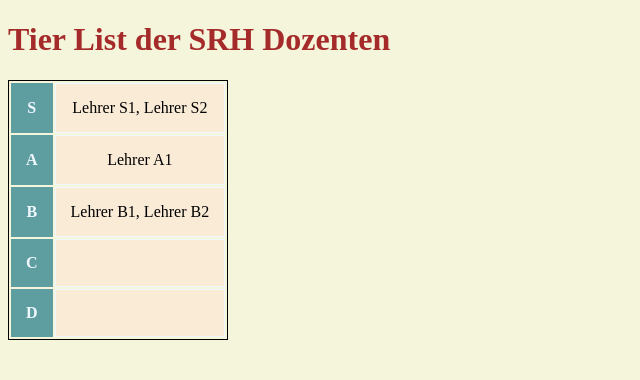
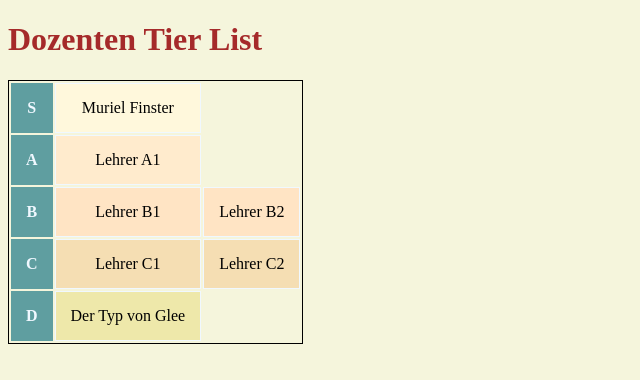
Before and after one commit to JanineEML/jeml-fia, a plain HTML site: page web/tierlist/index.html in a window 1280 px wide. Shown: the whole page, without its empty margins (0-640 px from the left). Drawn offline with Linux system fonts and the light colour scheme.

Commit message:
updated tier list name

```diff
--- a/web/tierlist/index.html
+++ b/web/tierlist/index.html
@@ -10,7 +10,7 @@
 <!-- Pretty Printer: Shift + Alt + F -->
 <body>
     <h1>
-        Tier List der SRH Dozenten
+        Dozenten Tier List
     </h1>
 
     <table>
@@ -18,24 +18,26 @@
         <tr>
             <!-- <th> steht für TableHeader, also Kopf der Tabelle -->
             <!-- <td> steht für TableData, also Spalte der Tabelle -->
-            <th>S</th>
-            <td>Lehrer S1, Lehrer S2</td>
+            <th class="S">S</th>
+            <td class="S">Muriel Finster</td>
         </tr>
         <tr>
-            <th>A</th>
-            <td>Lehrer A1</td>
+            <th class="A">A</th>
+            <td class="A">Lehrer A1</td>
         </tr>
         <tr>
-            <th>B</th>
-            <td>Lehrer B1, Lehrer B2</td>
+            <th class="B">B</th>
+            <td class="B">Lehrer B1</td>
+            <td class="B">Lehrer B2</td>
         </tr>
         <tr>
-            <th>C</th>
-            <td></td>
+            <th class="C">C</th>
+            <td class="C">Lehrer C1</td>
+            <td class="C">Lehrer C2</td>
         </tr>
         <tr>
-            <th>D</th>
-            <td></td>
+            <th class="D">D</th>
+            <td class="D">Der Typ von Glee</td>
         </tr>
     </table>
 
--- a/web/tierlist/style.css
+++ b/web/tierlist/style.css
@@ -25,3 +25,23 @@ tr, td {
     border-color:aliceblue;
     border-style: groove;
 }
+
+td.S {
+    background-color: cornsilk;
+}
+
+td.A {
+    background-color: blanchedalmond;
+}
+
+td.B {
+    background-color: bisque;
+}
+
+td.C {
+    background-color:wheat;
+}
+
+td.D {
+    background-color: palegoldenrod;
+}
```
Also changed, not shown: web/images/tierlist.png (added), 1 other file.
